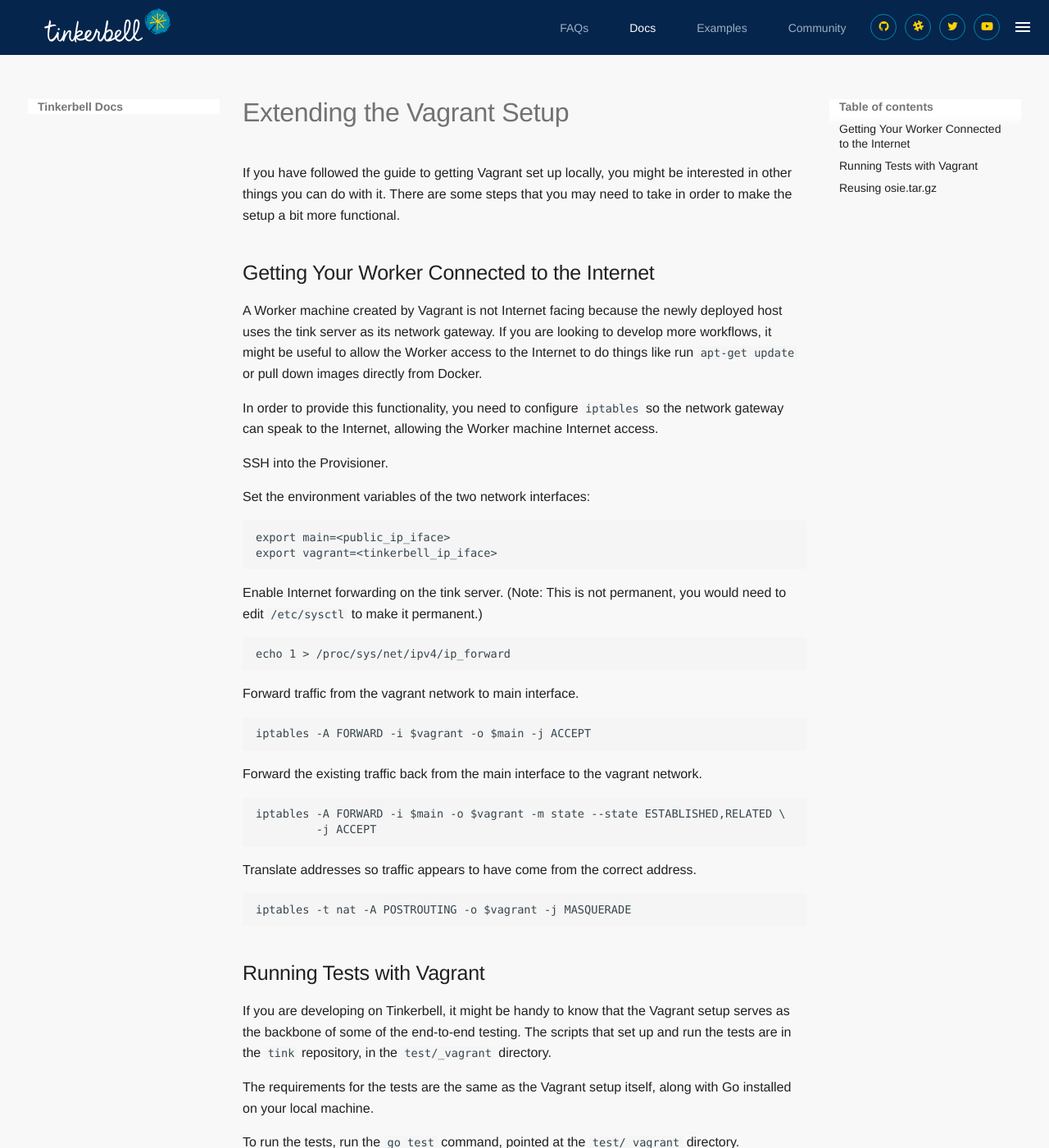
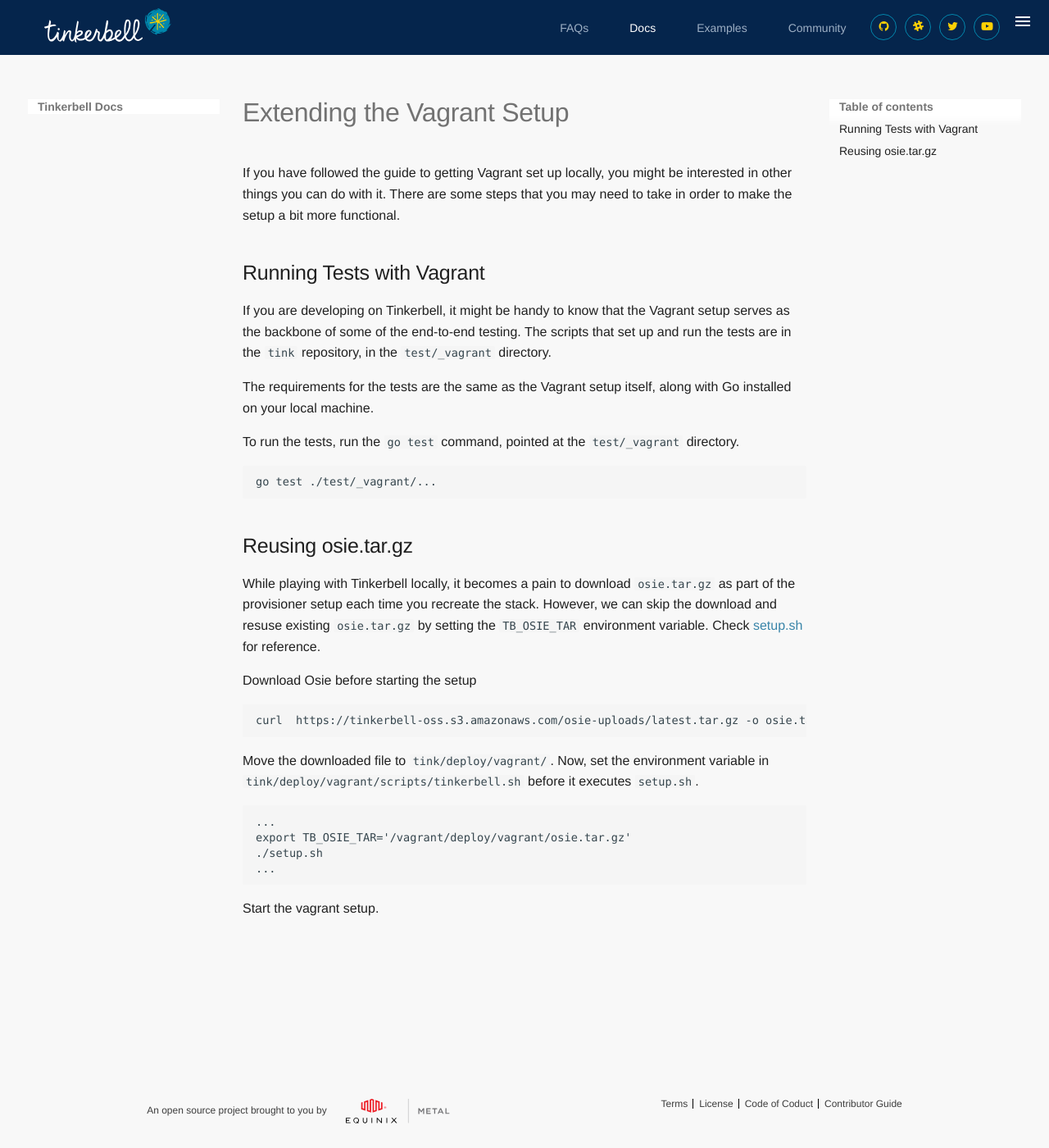
Before and after one commit to tinkerbell/tinkerbell-docs, an MkDocs documentation site: the page built from docs/setup/extending-vagrant.md, in a window 1280 px wide and 1400 px high. Shown: the whole window at 82% size. Built offline with MkDocs 1.6.1 and Material for MkDocs 9.7.7, drawn with Linux system fonts in a browser that asks for light colours; some web fonts are replaced.

Commit message:
NAT setup changes

````diff
--- a/docs/setup/extending-vagrant.md
+++ b/docs/setup/extending-vagrant.md
@@ -7,46 +7,6 @@ date: 2020-08-14
 # Extending the Vagrant Setup
 
 If you have followed the guide to getting Vagrant set up locally, you might be interested in other things you can do with it. There are some steps that you may need to take in order to make the setup a bit more functional.
-
-## Getting Your Worker Connected to the Internet
-
-A Worker machine created by Vagrant is not Internet facing because the newly deployed host uses the tink server as its network gateway. If you are looking to develop more workflows, it might be useful to allow the Worker access to the Internet to do things like run `apt-get update` or pull down images directly from Docker.
-
-In order to provide this functionality, you need to configure `iptables` so the network gateway can speak to the Internet, allowing the Worker machine Internet access.
-
-SSH into the Provisioner.
-
-Set the environment variables of the two network interfaces:
-
-```
-export main=<public_ip_iface>
-export vagrant=<tinkerbell_ip_iface>
-```
-
-Enable Internet forwarding on the tink server. (Note: This is not permanent, you would need to edit `/etc/sysctl` to make it permanent.)
-
-```
-echo 1 > /proc/sys/net/ipv4/ip_forward
-```
-
-Forward traffic from the vagrant network to main interface.
-
-```
-iptables -A FORWARD -i $vagrant -o $main -j ACCEPT
-```
-
-Forward the existing traffic back from the main interface to the vagrant network.
-
-```
-iptables -A FORWARD -i $main -o $vagrant -m state --state ESTABLISHED,RELATED \
-         -j ACCEPT
-```
-
-Translate addresses so traffic appears to have come from the correct address.
-
-```
-iptables -t nat -A POSTROUTING -o $vagrant -j MASQUERADE
-```
 
 ## Running Tests with Vagrant
 
````
